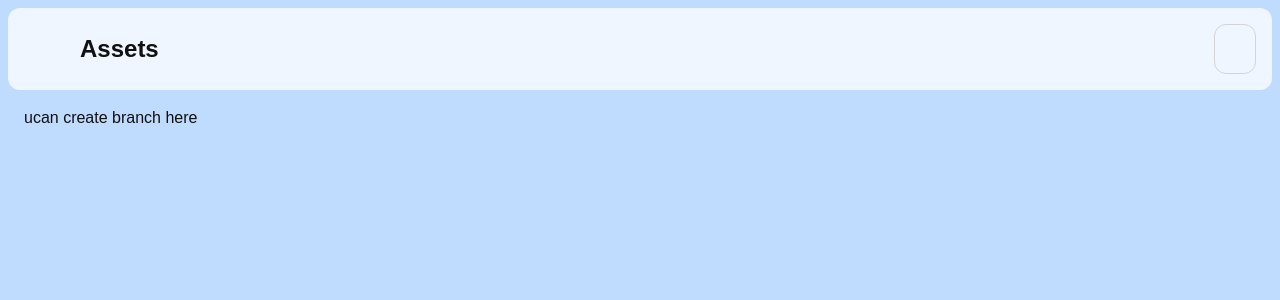
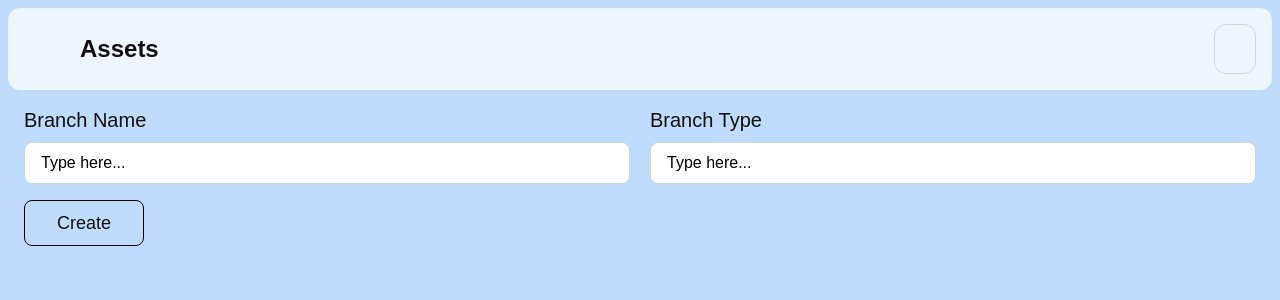
Before and after one commit to fahmiazis/vite_asset, a React (Vite) app: page /dashboard/branch/create in a window 1280 px wide. Shown: the top 300 px of the page. Built offline with nearby package versions, Linux system fonts and the light colour scheme; no server answers; some icons are missing; a web font is replaced by a local one.

Commit message:
FEAT : [BRANCH] create branch

```diff
--- a/src/components/molecules/input/inputs.tsx
+++ b/src/components/molecules/input/inputs.tsx
@@ -80,7 +80,7 @@ export const Inputs = forwardRef<HTMLInputElement, InputProps>(
               error ? `${label}-error` : helperText ? `${label}-helper` : undefined
             }
             className={`
-              w-full px-4 py-2 border rounded-lg placeholder-gray-100
+              w-full px-4 py-2 border rounded-lg placeholder-black
               transition-colors duration-200
               ${
                 hasError
--- a/src/components/organisms/branch/index.tsx
+++ b/src/components/organisms/branch/index.tsx
@@ -71,7 +71,12 @@ export function BranchTable({ data, isLoading }: BranchTableProps) {
             className="px-4 py-2 border border-gray-900 dark:border-gray-900 rounded-lg focus:outline-none focus:ring-2 focus:ring-blue-500 max-w-sm"
           />
         </div>
-        <button onClick={() => navigate('/dashboard/branch/create')}>Create</button>
+        <button
+          onClick={() => navigate('/dashboard/branch/create')}
+          className="px-4 py-2 text-sm font-medium text-white bg-blue-600 rounded-lg hover:bg-blue-700 transition-colors focus:outline-none focus:ring-2 focus:ring-blue-500 focus:ring-offset-2"
+        >
+          Create
+        </button>
       </section>
 
       {/* Table */}
--- a/src/components/pages/branch/create/index.tsx
+++ b/src/components/pages/branch/create/index.tsx
@@ -1,9 +1,39 @@
-import React from 'react'
+import { useState } from 'react'
+import { Inputs } from '../../../molecules/input/inputs'
+import Buttons from '../../../atoms/buttons'
+import { useCreateBranch } from '../../../../hooks/mutation/branch/useCreateBranch'
+import { useNavigate } from 'react-router-dom'
 
 export default function CreateBranchPage() {
+  const navigate = useNavigate()
+  const [branchName, setBranchName] = useState('')
+  const [branchType, setBranchType] = useState('')
+  const createBranch = useCreateBranch();
+
+  const handleCreate = () => {
+    createBranch.mutate(
+      {
+        branch_name: branchName,
+        branch_type: branchType,
+        status: 'active',
+      },
+      {
+        onSuccess: () => {
+          navigate('/dashboard/branch');
+        },
+        onError: (error) => {
+          console.error('Failed to create branch:', error);
+        },
+      }
+    );
+  };
   return (
     <div>
-      ucan create branch  here
+      <section className='flex justify-between gap-5 items-center'>
+        <Inputs label={'Branch Name'} value={branchName} onChange={setBranchName} containerClassName='w-1/2' />
+        <Inputs label={'Branch Type'} value={branchType} onChange={setBranchType} containerClassName='w-1/2' />
+      </section>
+      <Buttons label='Create' className='mt-4' onClick={handleCreate} />
     </div>
   )
 }
--- /dev/null
+++ b/src/hooks/mutation/branch/useCreateBranch.ts
@@ -0,0 +1,57 @@
+import { useMutation, useQueryClient } from '@tanstack/react-query';
+import { toast } from 'react-hot-toast';
+import { useNavigate } from 'react-router-dom';
+import type { CreateBranchRequest } from '../../../models/branch/create';
+import { createBranch } from '../../../services/branch/create';
+
+interface UseCreateBranchParams {
+  onSuccess?: () => void;
+  onError?: (error: Error) => void;
+  redirectOnSuccess?: boolean;
+  redirectPath?: string;
+}
+
+export function useCreateBranch({
+  onSuccess,
+  onError,
+  redirectOnSuccess = false,
+  redirectPath = '/dashboard/branch',
+}: UseCreateBranchParams = {}) {
+  const queryClient = useQueryClient();
+  const navigate = useNavigate();
+
+  return useMutation({
+    mutationFn: (payload: CreateBranchRequest) => createBranch(payload),
+
+    onSuccess: (data) => {
+      // Invalidate branch list query
+      queryClient.invalidateQueries({
+        queryKey: ['branches'],
+      });
+
+      // Show success notification
+      toast.success(data.message || 'Branch created successfully');
+
+      // Redirect if needed
+      if (redirectOnSuccess) {
+        navigate(redirectPath);
+      }
+
+      // Custom success callback
+      onSuccess?.();
+    },
+
+    onError: (error: any) => {
+      // Show error notification
+      const errorMessage =
+        error.response?.data?.message ||
+        error.message ||
+        'Failed to create branch';
+
+      toast.error(errorMessage);
+
+      // Custom error callback
+      onError?.(error);
+    },
+  });
+}
--- /dev/null
+++ b/src/models/branch/create.ts
@@ -0,0 +1,32 @@
+export interface CreateBranchRequest {
+  branch_name: string;
+  branch_type: string;
+  status: string;
+  branch_code?: string;
+  address?: string;
+  city?: string;
+  province?: string;
+  postal_code?: string;
+  phone?: string;
+  email?: string;
+}
+
+export interface CreateBranchResponse {
+  message: string;
+  status: string;
+  data?: {
+    id: string;
+    branch_code: string;
+    branch_name: string;
+    branch_type: string;
+    status: string;
+    address?: string;
+    city?: string;
+    province?: string;
+    postal_code?: string;
+    phone?: string;
+    email?: string;
+    created_at: string;
+    updated_at: string;
+  };
+}
--- /dev/null
+++ b/src/services/branch/create.ts
@@ -0,0 +1,7 @@
+import { axiosPrivate } from "../../libs/instance";
+import type { CreateBranchRequest, CreateBranchResponse } from "../../models/branch/create";
+
+export const createBranch = async (payload: CreateBranchRequest): Promise<CreateBranchResponse> => {
+  const response = await axiosPrivate.post<CreateBranchResponse>('/branchs', payload);
+  return response.data;
+};
--- a/src/services/menu/create.ts
+++ b/src/services/menu/create.ts
@@ -1,6 +1,5 @@
 import { axiosPrivate } from "../../libs/instance";
 import type { CreateMenuRequest, CreateMenuResponse } from "../../models/menu/create";
-import type { allMenuProps } from "../../models/menu/list";
 
 export const createMenu = async (payload: CreateMenuRequest): Promise<CreateMenuResponse> => {
     const response = await axiosPrivate.post<CreateMenuResponse>('/menus', payload);
```
